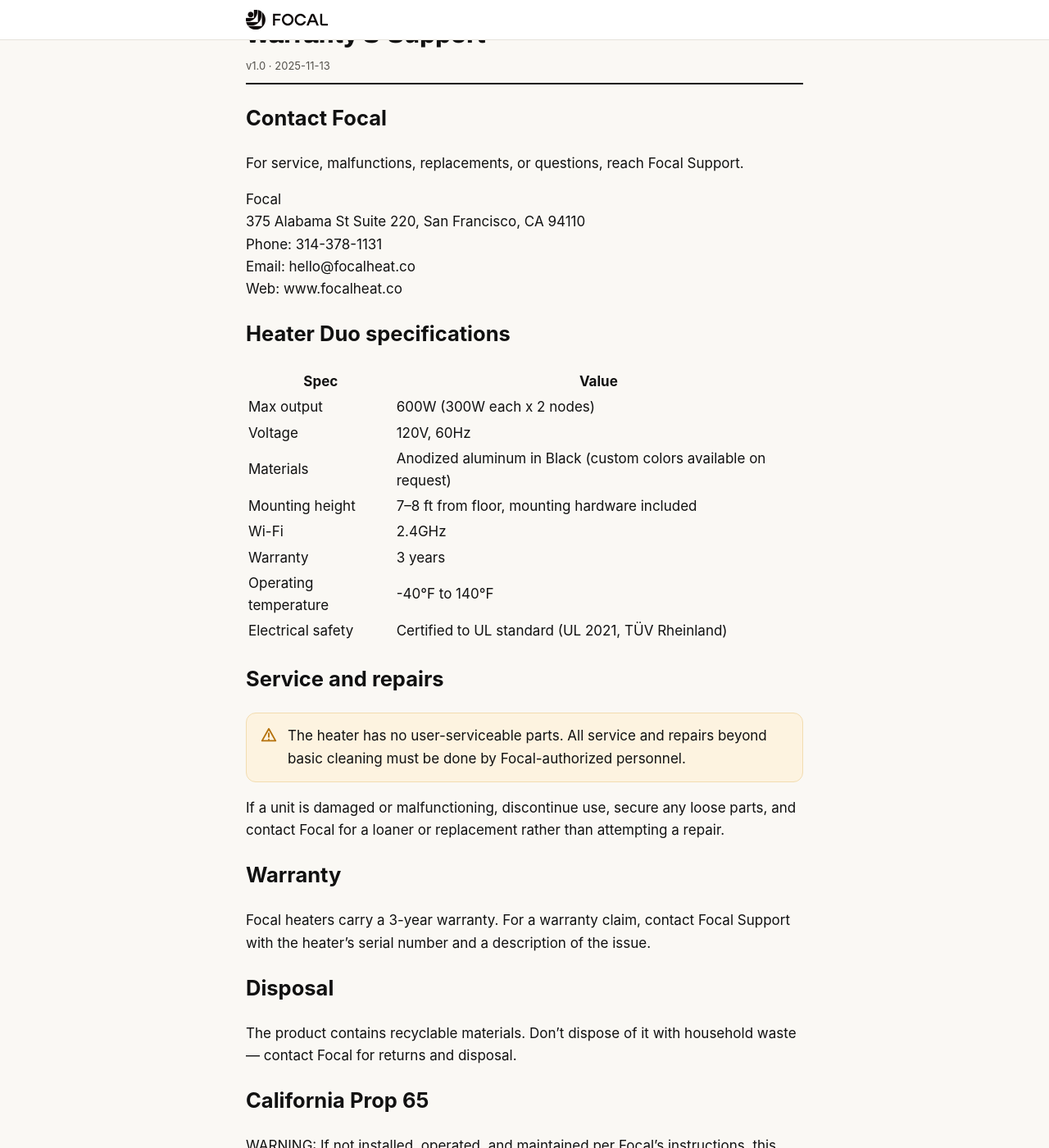
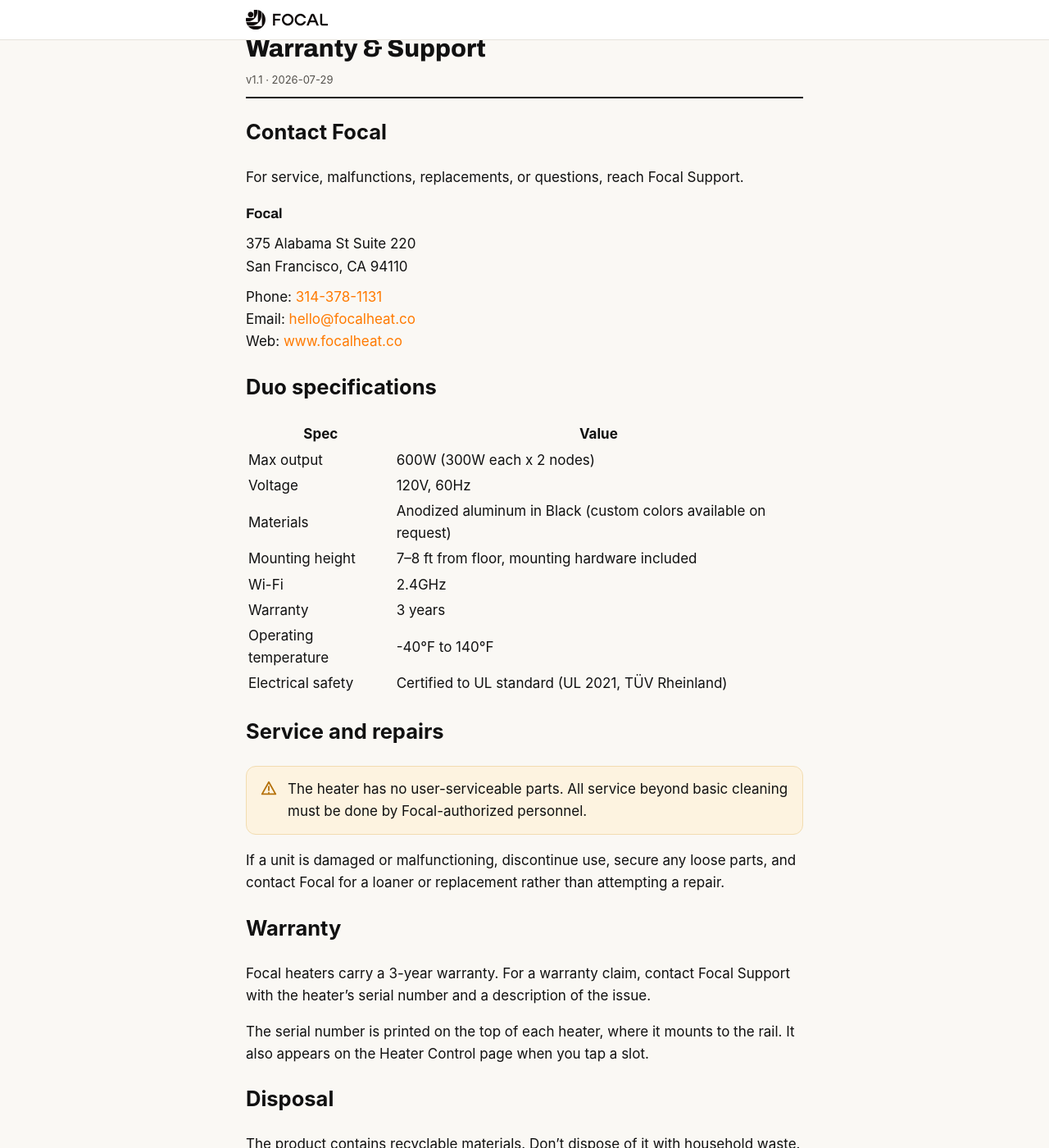
Before and after one commit to BeamT/external-docs, a Jekyll site: the page built from print-installer.html, in a window 1280 px wide and 1400 px high, scrolled down 29477 px. Shown: the whole window at 82% size. Built offline with Jekyll 4.4.1, drawn with Linux system fonts in a browser that asks for light colours; some web fonts are replaced; some of the changed text lies outside the part shown.

Commit message:
updated to use includes

```diff
--- a/_guides/maintenance.md
+++ b/_guides/maintenance.md
@@ -4,8 +4,8 @@
 audience_order: {customer: 30}
 order: 90
 summary: Daily checks, cleaning schedule, and when to call for service.
-version: "1.0"
-updated: "2025-11-13"
+version: "1.1"
+updated: "2026-07-29"
 ---
 
 ## On this page
@@ -19,9 +19,9 @@
 
 A quick routine each shift keeps false offline reports down:
 
-{% include checklist.html items="Rail switch is on | Each heaters power LEDs are lit" %}
+{% include checklist.html items="Rail switch is on | Each heater's power LEDs are lit" %}
 
-{% include dodont.html do="Leave heaters seated overnight so they stay online." dont="Unplug heaters overnight — it causes false offline reports the next day." %}
+{% include dodont.html do="Leave heaters seated overnight so they stay online." dont="Unplug heaters overnight. It causes false offline reports the next day." %}
 
 ## How often to clean
 
@@ -35,18 +35,26 @@
 
 {% include step.html number="2" title="Clear the grille" body="If dust or debris is visible inside the grille or on the reflector, gently blow it out with canned compressed air." %}
 
-{% include dodont.html do="Use canned compressed air for dust inside the grille." dont="Spray water or use a pressure washer or air compressor — it damages sensitive parts." %}
+{% include dodont.html do="Use canned compressed air for dust inside the grille." dont="Spray water or use a pressure washer or air compressor. Both damage sensitive parts." %}
 
 Do not open or disassemble the heater beyond what's described here, and never spray water or cleaning liquid into the grille or onto heating components.
 
 ## Damage & malfunction
 
-Immediately discontinue use and contact Focal Support if the heater shows any of these:
+Stop using the heater and contact Focal Support right away if you see any of these:
 
-{% include checklist.html items="Physical damage to the housing or grille | Burned, frayed, or damaged power cord or plug | Unusual odors or sounds during operation | Heater won't turn on or respond to controls | Any other visible or suspected electrical or heating damage" %}
+{% include checklist.html items="Physical damage to the housing or grille | Burned, frayed, or damaged power cord or plug | Unusual odors or sounds during operation | Any other visible or suspected electrical or heating damage" %}
 
 {% include warn.html text="Do not operate a heater that shows any sign of damage. Doing so may result in electrical hazards or fire." %}
 
+If a heater won't turn on or won't respond to the app but shows none of the damage above, start with [Troubleshooting]({{ site.baseurl }}/troubleshooting/). Most cases come down to a heater that needs re-seating.
+
 ## Service & support
 
-The heater has no user-serviceable parts. All service beyond basic cleaning must be done by Focal-authorized personnel. To report a malfunction, contact Focal Support at hello@focalheat.co.
+{% include service.html %}
+
+To report a malfunction, contact Focal Support with the heater's serial number and a description of the problem.
+
+{% include serial.html %}
+
+{% include contact.html %}
--- a/_guides/troubleshooting.md
+++ b/_guides/troubleshooting.md
@@ -4,8 +4,8 @@
 audience_order: {customer: 20, installer: 65}
 order: 80
 summary: Quick fixes for offline heaters, no heat, no power, and stuck units.
-version: "1.1"
-updated: "2026-07-27"
+version: "1.2"
+updated: "2026-07-29"
 ---
 
 ## On this page
@@ -98,4 +98,6 @@
 
 ## Still stuck?
 
-If these steps don't resolve it, contact Focal Support at [hello@focalheat.co](mailto:hello@focalheat.co) with the heater's serial number and what you've already tried. The serial number is printed on the top side of the heater, where it mounts to the rail. It also appears on the Heater Control page when you tap that heater.
+If these steps don't resolve it, contact Focal Support at [hello@focalheat.co](mailto:hello@focalheat.co) with the heater's serial number and what you've already tried.
+
+{% include serial.html %}
--- a/_guides/warranty-support.md
+++ b/_guides/warranty-support.md
@@ -4,13 +4,13 @@
 audience_order: {customer: 50, electrician: 30, installer: 70}
 order: 100
 summary: How to reach Focal for service, plus specs and safety references.
-version: "1.0"
-updated: "2025-11-13"
+version: "1.1"
+updated: "2026-07-29"
 ---
 
 ## On this page
 - [Contact Focal](#contact-focal)
-- [Heater Duo specifications](#heater-duo-specifications)
+- [Duo specifications](#duo-specifications)
 - [Service and repairs](#service-and-repairs)
 - [Warranty](#warranty)
 - [Disposal](#disposal)
@@ -20,13 +20,9 @@
 
 For service, malfunctions, replacements, or questions, reach Focal Support.
 
-Focal
-375 Alabama St Suite 220, San Francisco, CA 94110
-Phone: 314-378-1131
-Email: hello@focalheat.co
-Web: www.focalheat.co
+{% include contact.html %}
 
-## Heater Duo specifications
+## Duo specifications
 
 | Spec | Value |
 |---|---|
@@ -41,7 +37,7 @@
 
 ## Service and repairs
 
-{% include warn.html text="The heater has no user-serviceable parts. All service and repairs beyond basic cleaning must be done by Focal-authorized personnel." %}
+{% include service.html style="warn" %}
 
 If a unit is damaged or malfunctioning, discontinue use, secure any loose parts, and contact Focal for a loaner or replacement rather than attempting a repair.
 
@@ -49,9 +45,11 @@
 
 Focal heaters carry a 3-year warranty. For a warranty claim, contact Focal Support with the heater's serial number and a description of the issue.
 
+{% include serial.html %}
+
 ## Disposal
 
-The product contains recyclable materials. Don't dispose of it with household waste — contact Focal for returns and disposal.
+The product contains recyclable materials. Don't dispose of it with household waste. Contact Focal for returns and disposal.
 
 ## California Prop 65
 
--- a/assets/style.css
+++ b/assets/style.css
@@ -350,3 +350,10 @@
 }
 .feedback a:hover { color: var(--ink); text-decoration-color: var(--ink-soft); }
 .feedback a:focus-visible { outline: 2px solid var(--ink); outline-offset: 3px; }
+/* ---- contact block (_includes/contact.html) ---- */
+.contact { margin: 14px 0 20px; }
+.contact p { margin: 0 0 10px; }
+.contact p:last-child { margin-bottom: 0; }
+.contact .contact-name { font-family: var(--font-display); font-weight: 700; font-size: 17px; }
+.contact a { color: var(--focal); text-decoration: none; }
+.contact a:hover { text-decoration: underline; }
--- a/print-installer.html
+++ b/print-installer.html
@@ -51,7 +51,7 @@
       </div>
     </div>
 
-    <p class="cover-foot">Questions: hello@focalheat.co · 314-378-1131</p>
+    <p class="cover-foot">{% include contact.html style="compact" %}</p>
   </section>
 
   <!-- Concatenated guides in installer order -->
```
Also changed, not shown: _guides/safety-and-clearances.md (+3 -3 lines), _preview_render.py (+24 -1 lines).
